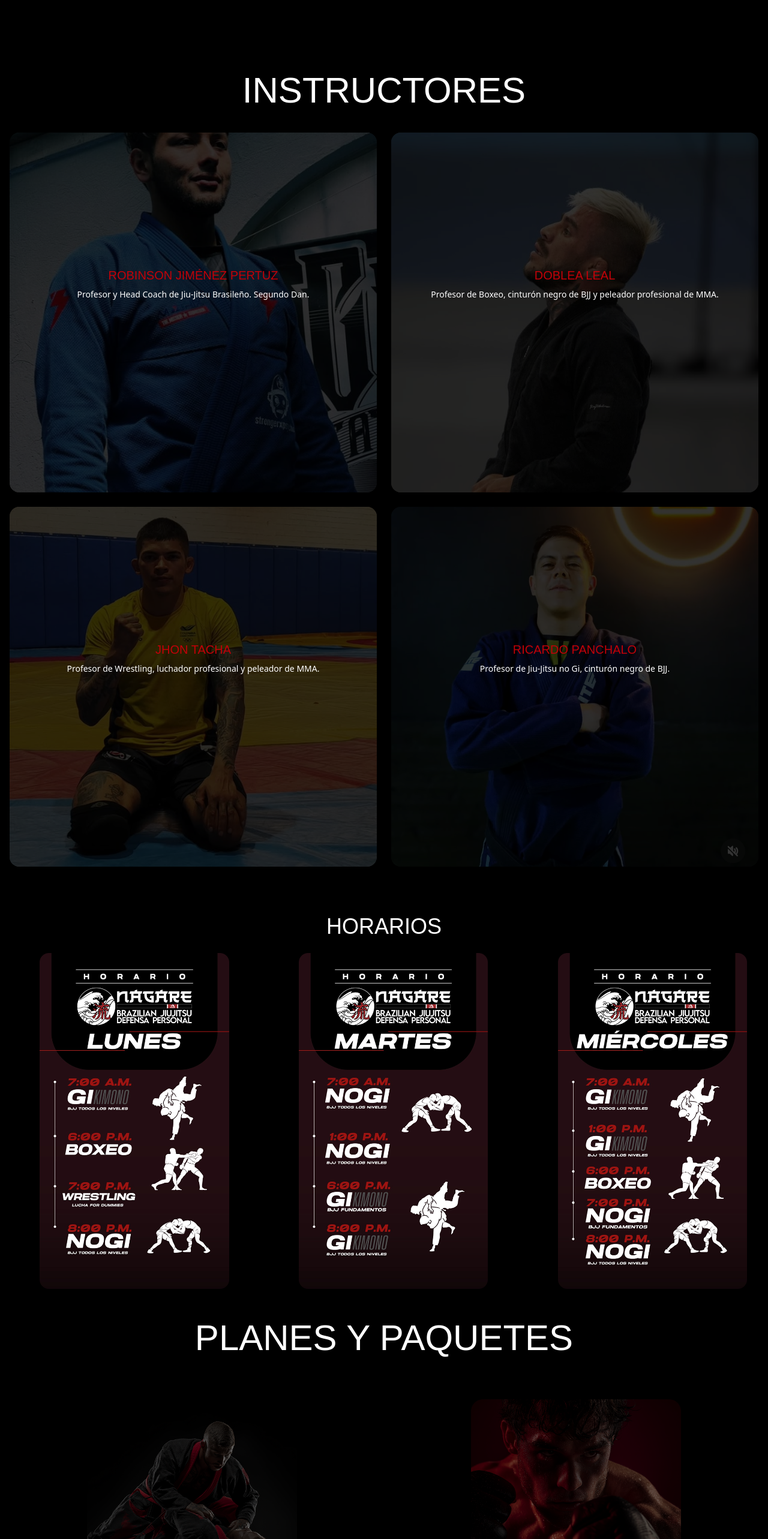
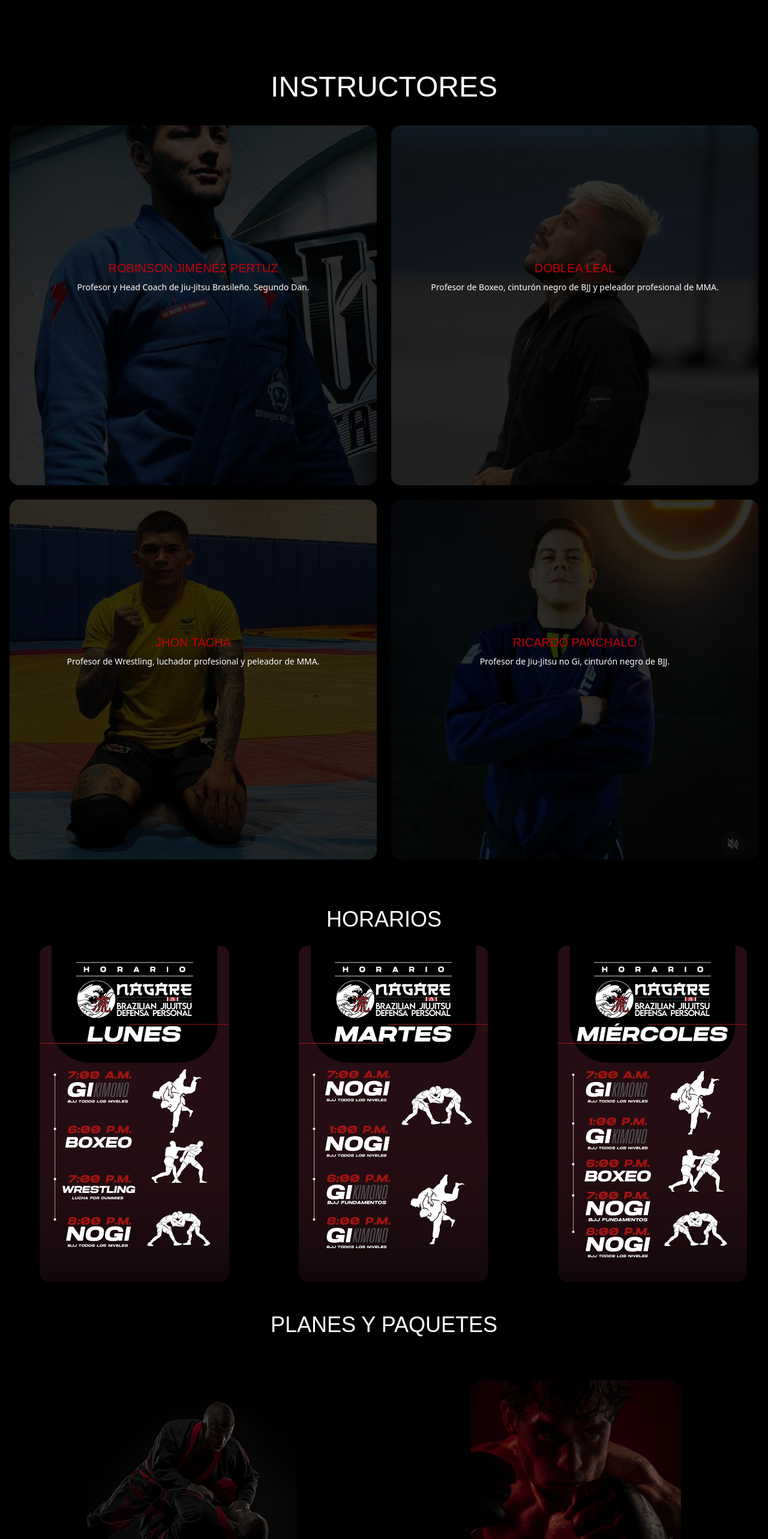
Before and after one commit to Ladiega/Nagarebjj, a Next.js app: page / in a window 1280 px wide. Shown: the part 1280-3846 px from the top of the page at 60% size. Built offline with nearby package versions, Linux system fonts and the light colour scheme; a web font is replaced by a local one.

Commit message:
fixing responsive movil

```diff
--- a/src/components/Clases.tsx
+++ b/src/components/Clases.tsx
@@ -27,7 +27,7 @@ export default function CardGrid() {
 
   return (
     <section className="bg-black py-10">
-      <h1 className="text-4xl  md:text-6xl text-white text-center mb-10 font-climate">
+      <h1 className="text-3xl  md:text-5xl text-white text-center mb-10 font-climate">
         INSTRUCTORES
       </h1>
       <div className="container mx-auto px-4 grid grid-cols-1 sm:grid-cols-2 lg:grid-cols-2 gap-6">
--- a/src/components/Intro.tsx
+++ b/src/components/Intro.tsx
@@ -18,7 +18,7 @@ export default function Intro() {
         />
 
         <div className="absolute inset-0 z-20 flex flex-col items-center justify-center text-justify text-white px-4">
-          <h1 className="text-4xl md:text-6xl drop-shadow-lg font-climate ">
+          <h1 className="text-3xl md:text-6xl drop-shadow-lg font-climate ">
             El Arte de fluir
           </h1>
           <p className=" mt-3 font-extralight  ">
--- a/src/components/Planes.tsx
+++ b/src/components/Planes.tsx
@@ -62,7 +62,7 @@ const planes = [
 export default function Planes() {
   return (
     <div className="px-4">
-      <div className="mt-3 mb-6 text-6xl text-center text-white uppercase font-climate">
+      <div className="mt-3 mb-6 text-4xl text-center text-white uppercase font-climate">
         <h1>Planes y Paquetes</h1>
       </div>
 
--- a/src/components/SubscribeForm.tsx
+++ b/src/components/SubscribeForm.tsx
@@ -40,10 +40,10 @@ export default function SubscribeForm() {
     >
       <div className="absolute md:relative">
         <div className="text-white">
-          <h1 className="text-4xl font-climate">NEWSLETTER:</h1>
-          <p className="w-90 mt-5 mb-5 font-extralight">
+          <h1 className="text-2xl md:text-4xl font-climate">NEWSLETTER:</h1>
+          <p className="w-60 md:w-90  mt-5 mb-5 font-extralight">
             Mantente al día con todas nuestras novedades, promociones y eventos
-            exclusivos. Sé el primero en saberlo todo.
+            exclusivos.
           </p>
         </div>
         <div className="flex flex-col gap-5 ">
--- a/src/components/Ubicacion.tsx
+++ b/src/components/Ubicacion.tsx
@@ -11,7 +11,7 @@ export default function Ubicacion() {
             href="https://www.google.com/maps/dir/4.6591216,-74.0636358/Nagare+Brazilian+Jiujitsu+-+Defensa+Personal/@4.6625139,-74.0661493,16.76z/data=!4m10!4m9!1m1!4e1!1m5!1m1!1s0x8e3f9b78cff70663:0x1379954f6271a50c!2m2!1d-74.0655724!2d4.6642058!3e0?entry=ttu&g_ep=EgoyMDI1MDUwNy4wIKXMDSoASAFQAw%3D%3D"
             target="_blank"
           >
-            <h1 className=" mb-5 text-red-700 hover:text-red-800 text-center text-5xl  font-climate">
+            <h1 className=" mb-5 text-red-700 hover:text-red-800 text-center text-3xl md:text-5xl  font-climate">
               UBICACIÓN
             </h1>
           </Link>
```
